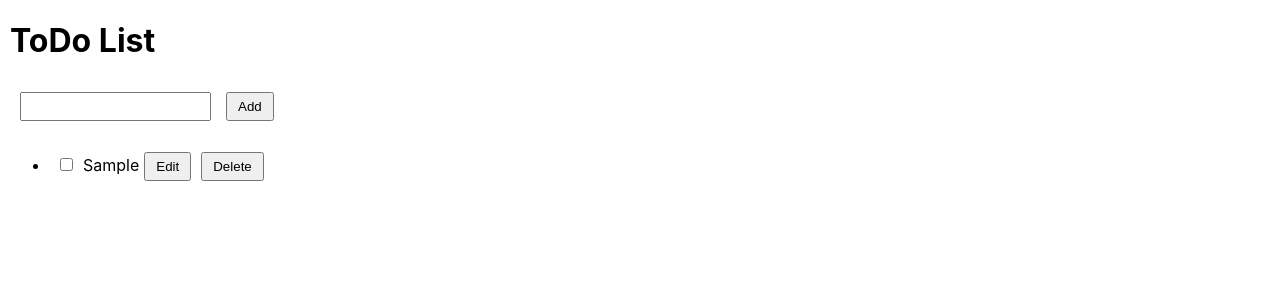
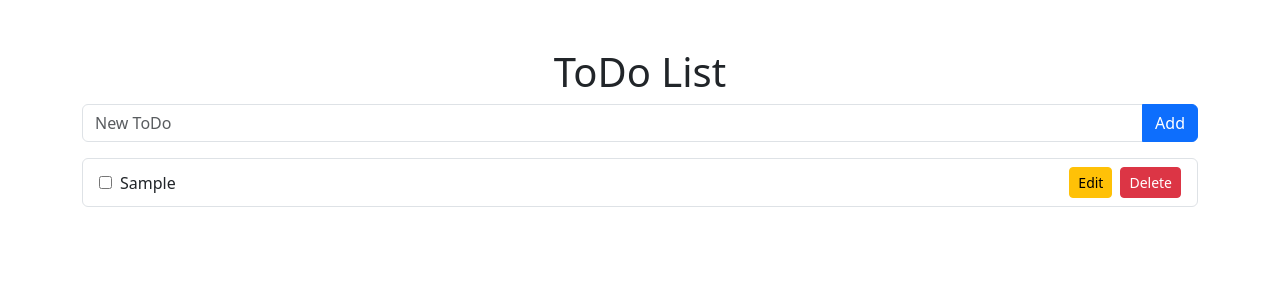
Before and after one commit to su1415/todo_app, a React (Create React App) app: page / in a window 1280 px wide. Both pictures are taken after typing "Sample" into the empty fields and a click on the button "Add". Shown: the top 300 px of the page. Built offline with nearby package versions, Linux system fonts and the light colour scheme.

Commit message:
style: classを追加

```diff
--- a/src/App.js
+++ b/src/App.js
@@ -1,6 +1,6 @@
 import React, { useState, useEffect } from "react";
 import TodoList from "./components/TodoList"
-import "./App.css";
+import 'bootstrap/dist/css/bootstrap.min.css';
 
 function App() {
   const [todos, setTodos] = useState(loadTodosFromLocalStorage());
@@ -47,17 +47,22 @@
   };
 
   return (
-    <div className="App">
-      <h1>ToDo List</h1>
+    <div className="App container mt-5">
+      <h1 className="text-center">ToDo List</h1>
+      <div className="input-group mb-3">
         <input
           type="text"
+          className="form-control"
+          placeholder="New ToDo"
           value={ newTodoText }
           onChange={(e) => setNewTodoText(e.target.value) }
         />
         <button
+          className="btn btn-primary"
           onClick={ handleAddTodo }>
           Add
         </button>
+      </div>
       <TodoList
         todos={ todos }
         onEditTodo={ handleEditTodo }
@@ -65,17 +70,20 @@
         onToggleComplete={ handleToggleComplete }
       />
       { editTodo && (
-        <div>
+        <div className="mt-3">
           <input
             type="text"
+            className="form-control mb-2"
             value={ editTodoText }
             onChange={(e) => setEditTodoText(e.target.value) }
           />
           <button
+            className="btn btn-success me-2"
             onClick={ handleSaveEditTodo }>
             Save
           </button>
           <button
+            className="btn btn-secondary"
             onClick={ () => setEditTodo(null) }>
             Cancel
           </button>
--- a/src/components/TodoItem.js
+++ b/src/components/TodoItem.js
@@ -2,21 +2,28 @@
 
 function TodoItem({ todo, onEditTodo, onDeleteTodo, onToggleComplete }) {
   return (
-    <li>
+    <li className="list-group-item d-flex justify-content-between align-items-center">
+      <div>
         <input
           type="checkbox"
+          className="me-2"
           checked={ todo.completed }
           onChange={ () => onToggleComplete(todo.id) }
         />
         { todo.text }
+      </div>
+      <div>
         <button
+          className="btn btn-warning btn-sm me-2"
           onClick={ () => onEditTodo(todo) }>
           Edit
         </button>
         <button
+          className="btn btn-danger btn-sm"
           onClick={ () => onDeleteTodo(todo.id) }>
           Delete
         </button>
+      </div>
     </li>
   );
 }
--- a/src/components/TodoList.js
+++ b/src/components/TodoList.js
@@ -3,7 +3,7 @@
 
 function TodoList({ todos, onEditTodo, onDeleteTodo, onToggleComplete }) {
   return (
-    <ul>
+    <ul className="list-group">
       { todos.map(todo => (
         <TodoItem
           key={ todo.id }
```
Lines whose indentation alone changed are shown as unchanged.
